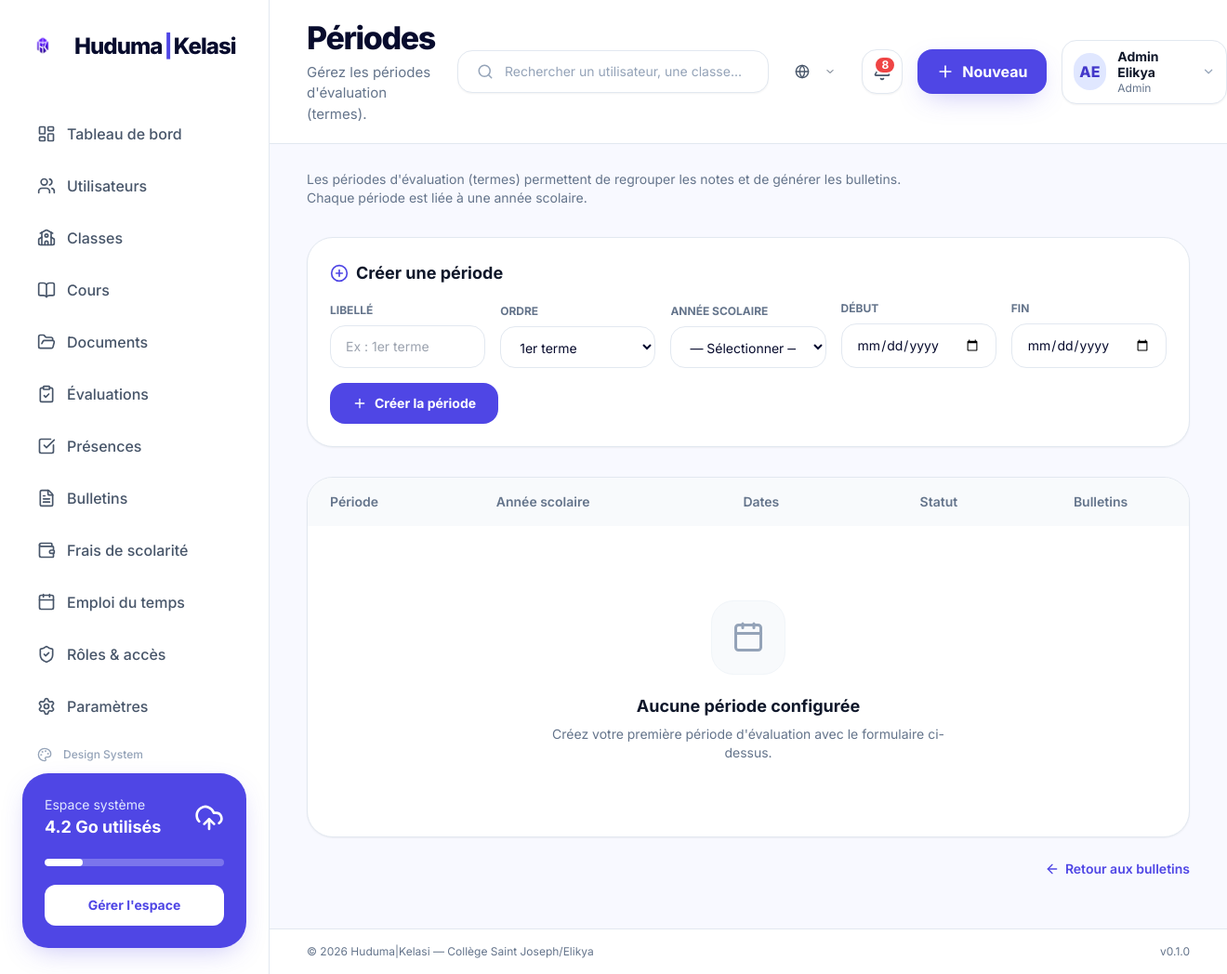
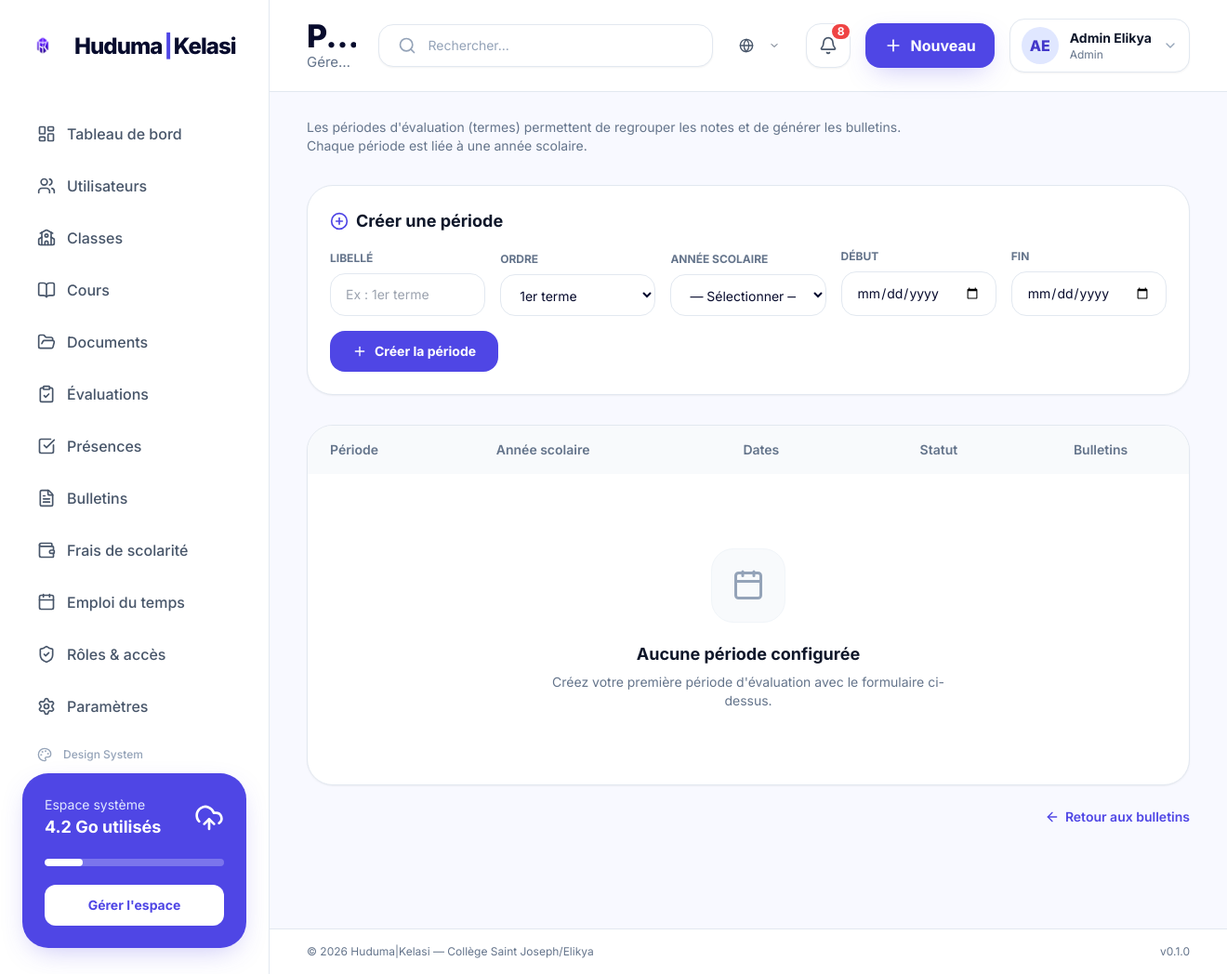
Before and after one commit to RMutem14/kelasi, a Django app: page /students/admin/periodes/ in a window 1320 px wide. Shown: the whole page at 93% size. Run offline with Django 5.2, Linux system fonts and the light colour scheme; a user stored in the database is signed in; data comes from the database, SQL or seed files in the repository; data that the repository does not hold is empty; some libraries are stand-ins or nearby versions.

Commit message:
Update navbar.html

```diff
--- a/templates/partials/navbar.html
+++ b/templates/partials/navbar.html
@@ -1,56 +1,60 @@
 {# Navbar supérieure - design Kelasi #}
-<div class="flex flex-col lg:flex-row lg:items-center justify-between gap-6 w-full">
+<div class="flex flex-col lg:flex-row lg:items-center justify-between gap-4 md:gap-6 w-full">
 
   {# Gauche : burger (mobile) + titre + sous-titre #}
-  <div class="flex items-start gap-4">
+  <div class="flex items-start gap-3 md:gap-4 min-w-0 flex-1">
     <button
       @click="sidebarOpen = !sidebarOpen"
-      class="xl:hidden p-2 -ml-2 rounded-xl bg-white border border-slate-200 text-slate-600 hover:bg-slate-50 shadow-sm"
+      class="xl:hidden p-2 -ml-2 rounded-xl bg-white border border-slate-200 text-slate-600 hover:bg-slate-50 shadow-sm flex-shrink-0"
       aria-label="Basculer la sidebar"
     >
       <i data-lucide="menu" class="w-5 h-5"></i>
     </button>
 
-    <div>
-      <h2 class="text-[26px] lg:text-[34px] font-extrabold tracking-[-0.04em] text-kelasi-ink leading-tight">
+    <div class="min-w-0 flex-1">
+      <h2 class="text-xl sm:text-2xl md:text-[26px] lg:text-[34px] font-extrabold tracking-[-0.04em] text-kelasi-ink leading-tight truncate">
         {% block navbar_title %}{{ page_title|default:"Tableau de bord" }}{% endblock %}
       </h2>
       {% if page_subtitle %}
-        <p class="mt-1 text-slate-500 text-[14px] lg:text-[15px]">{{ page_subtitle }}</p>
+        <p class="mt-0.5 sm:mt-1 text-slate-500 text-xs sm:text-[13px] md:text-[14px] lg:text-[15px] truncate">
+          {{ page_subtitle }}
+        </p>
       {% endif %}
     </div>
   </div>
 
   {# Droite : search + notifications + avatar + Nouveau #}
-  <div class="flex items-center gap-4">
+  <div class="flex items-center gap-2 sm:gap-3 md:gap-4 flex-shrink-0 ml-auto">
 
-    {# Recherche (visible md+) #}
-    <div class="hidden md:flex items-center gap-3 w-[300px] lg:w-[360px] bg-white border border-slate-200 rounded-2xl px-5 py-3 shadow-sm">
-      <i data-lucide="search" class="w-5 h-5 text-slate-400"></i>
+    {# Recherche (visible sm+) #}
+    <div class="hidden sm:flex items-center gap-3 w-[180px] md:w-[240px] lg:w-[300px] xl:w-[360px] bg-white border border-slate-200 rounded-2xl px-3 md:px-4 lg:px-5 py-2.5 md:py-3 shadow-sm transition-all duration-200 focus-within:border-indigo-400 focus-within:ring-2 focus-within:ring-indigo-100">
+      <i data-lucide="search" class="w-4 h-4 md:w-5 md:h-5 text-slate-400 flex-shrink-0"></i>
       <input
         type="text"
-        placeholder="Rechercher un utilisateur, une classe..."
-        class="w-full outline-none text-sm bg-transparent text-slate-700 placeholder:text-slate-400"
+        placeholder="Rechercher..."
+        class="w-full outline-none text-xs md:text-sm bg-transparent text-slate-700 placeholder:text-slate-400 min-w-0"
       >
     </div>
 
     {# Bouton recherche mobile #}
-    <button class="md:hidden w-12 h-12 rounded-2xl bg-white border border-slate-200 flex items-center justify-center shadow-sm">
-      <i data-lucide="search" class="w-5 h-5 text-slate-600"></i>
+    <button class="sm:hidden w-10 h-10 md:w-12 md:h-12 rounded-2xl bg-white border border-slate-200 flex items-center justify-center shadow-sm hover:bg-slate-50 flex-shrink-0">
+      <i data-lucide="search" class="w-4 h-4 md:w-5 md:h-5 text-slate-600"></i>
     </button>
 
     {# Language switcher #}
-    {% include "partials/language_switcher.html" %}
+    <div class="flex-shrink-0">
+      {% include "partials/language_switcher.html" %}
+    </div>
 
     {# Notifications avec badge dynamique #}
     <a
       href="{% url 'notifications:list' %}"
-      class="relative w-12 h-12 rounded-2xl bg-white border border-slate-200 flex items-center justify-center shadow-sm hover:bg-slate-50"
+      class="relative w-10 h-10 md:w-12 md:h-12 rounded-2xl bg-white border border-slate-200 flex items-center justify-center shadow-sm hover:bg-slate-50 flex-shrink-0"
       title="Notifications"
     >
-      <i data-lucide="bell" class="w-5 h-5 text-slate-600"></i>
+      <i data-lucide="bell" class="w-4 h-4 md:w-5 md:h-5 text-slate-600"></i>
       {% if unread_notifications_count > 0 %}
-        <span class="absolute top-1.5 right-1.5 min-w-[20px] h-5 px-1.5 bg-red-500 text-white text-xs font-bold rounded-full flex items-center justify-center border-2 border-white">
+        <span class="absolute -top-0.5 -right-0.5 min-w-[18px] md:min-w-[20px] h-[18px] md:h-5 px-1 md:px-1.5 bg-red-500 text-white text-[10px] md:text-xs font-bold rounded-full flex items-center justify-center border-2 border-white">
           {{ unread_notifications_count }}
         </span>
       {% endif %}
@@ -58,26 +62,30 @@
 
     {# Bouton Nouveau (admin seulement) #}
     {% if current_user_role == 'admin' %}
-      <button class="hidden sm:flex bg-indigo-600 text-white px-5 py-3 rounded-2xl font-bold items-center gap-2 shadow-indigo-glow hover:bg-indigo-700 transition-colors">
-        <i data-lucide="plus" class="w-5 h-5"></i>
-        Nouveau
+      <button class="hidden sm:flex bg-indigo-600 text-white px-3 md:px-4 lg:px-5 py-2 md:py-2.5 lg:py-3 rounded-2xl font-bold items-center gap-1.5 md:gap-2 shadow-indigo-glow hover:bg-indigo-700 transition-colors text-sm md:text-base flex-shrink-0 whitespace-nowrap">
+        <i data-lucide="plus" class="w-4 h-4 md:w-5 md:h-5"></i>
+        <span class="hidden lg:inline">Nouveau</span>
       </button>
     {% endif %}
 
     {# Menu utilisateur #}
-    <div class="relative" x-data="{ userMenuOpen: false }">
+    <div class="relative flex-shrink-0" x-data="{ userMenuOpen: false }">
       <button
         @click="userMenuOpen = !userMenuOpen"
-        class="flex items-center gap-3 bg-white border border-slate-200 rounded-2xl px-3 py-2 shadow-sm hover:bg-slate-50"
+        class="flex items-center gap-2 md:gap-3 bg-white border border-slate-200 rounded-2xl px-2 py-1.5 md:px-3 md:py-2 shadow-sm hover:bg-slate-50 transition-colors"
       >
-        <span class="w-10 h-10 rounded-full bg-indigo-100 text-indigo-700 flex items-center justify-center font-extrabold">
+        <span class="w-8 h-8 md:w-9 md:h-9 lg:w-10 lg:h-10 rounded-full bg-indigo-100 text-indigo-700 flex items-center justify-center font-extrabold text-sm md:text-base flex-shrink-0">
           {{ request.user.initials }}
         </span>
-        <div class="hidden lg:block text-left">
-          <p class="text-sm font-bold text-slate-900 leading-tight">{{ request.user.full_name }}</p>
-          <p class="text-xs text-slate-500">{{ request.user.short_label }}</p>
+        <div class="hidden sm:block text-left min-w-0">
+          <p class="text-xs md:text-sm font-bold text-slate-900 leading-tight truncate max-w-[80px] md:max-w-[100px] lg:max-w-[140px]">
+            {{ request.user.full_name }}
+          </p>
+          <p class="text-[10px] md:text-xs text-slate-500 truncate max-w-[80px] md:max-w-[100px] lg:max-w-[140px]">
+            {{ request.user.short_label }}
+          </p>
         </div>
-        <i data-lucide="chevron-down" class="w-4 h-4 text-slate-400 hidden lg:block"></i>
+        <i data-lucide="chevron-down" class="w-3 h-3 md:w-4 md:h-4 text-slate-400 hidden sm:block flex-shrink-0"></i>
       </button>
 
       <div
@@ -90,28 +98,28 @@
         x-transition:leave="transition ease-in duration-75"
         x-transition:leave-start="opacity-100 scale-100"
         x-transition:leave-end="opacity-0 scale-95"
-        class="absolute right-0 mt-2 w-64 bg-white border border-slate-200 rounded-2xl shadow-xl py-1 z-50"
+        class="absolute right-0 mt-2 w-56 md:w-64 bg-white border border-slate-200 rounded-2xl shadow-xl py-1 z-50"
       >
-        <div class="px-5 py-4 border-b border-slate-100">
-          <p class="text-sm font-bold text-slate-900">{{ request.user.full_name }}</p>
-          <p class="text-xs text-slate-500 mt-0.5">{{ request.user.email }}</p>
+        <div class="px-4 md:px-5 py-3 md:py-4 border-b border-slate-100">
+          <p class="text-sm font-bold text-slate-900 truncate">{{ request.user.full_name }}</p>
+          <p class="text-xs text-slate-500 mt-0.5 truncate">{{ request.user.email }}</p>
           <p class="mt-2">
-            <span class="inline-flex items-center px-2.5 py-0.5 rounded-full text-xs font-semibold bg-indigo-50 text-indigo-700">
+            <span class="inline-flex items-center px-2 py-0.5 rounded-full text-xs font-semibold bg-indigo-50 text-indigo-700">
               {{ request.user.short_label }}
             </span>
           </p>
         </div>
-        <a href="{% url 'dashboard:home' %}" class="flex items-center gap-3 px-5 py-2.5 text-sm text-slate-700 hover:bg-slate-50">
+        <a href="{% url 'dashboard:home' %}" class="flex items-center gap-3 px-4 md:px-5 py-2 md:py-2.5 text-sm text-slate-700 hover:bg-slate-50 transition-colors">
           <i data-lucide="layout-dashboard" class="w-4 h-4 text-slate-400"></i>
           Tableau de bord
         </a>
-        <a href="{% url 'dashboard:profile' %}" class="flex items-center gap-3 px-5 py-2.5 text-sm text-slate-700 hover:bg-slate-50">
+        <a href="{% url 'dashboard:profile' %}" class="flex items-center gap-3 px-4 md:px-5 py-2 md:py-2.5 text-sm text-slate-700 hover:bg-slate-50 transition-colors">
           <i data-lucide="user" class="w-4 h-4 text-slate-400"></i>
           Mon profil
         </a>
         <div class="border-t border-slate-100 my-1"></div>
         <a href="{% url 'accounts:logout' %}"
-           class="flex items-center gap-3 px-5 py-2.5 text-sm text-red-600 hover:bg-red-50">
+           class="flex items-center gap-3 px-4 md:px-5 py-2 md:py-2.5 text-sm text-red-600 hover:bg-red-50 transition-colors">
           <i data-lucide="log-out" class="w-4 h-4"></i>
           Déconnexion
         </a>
```
